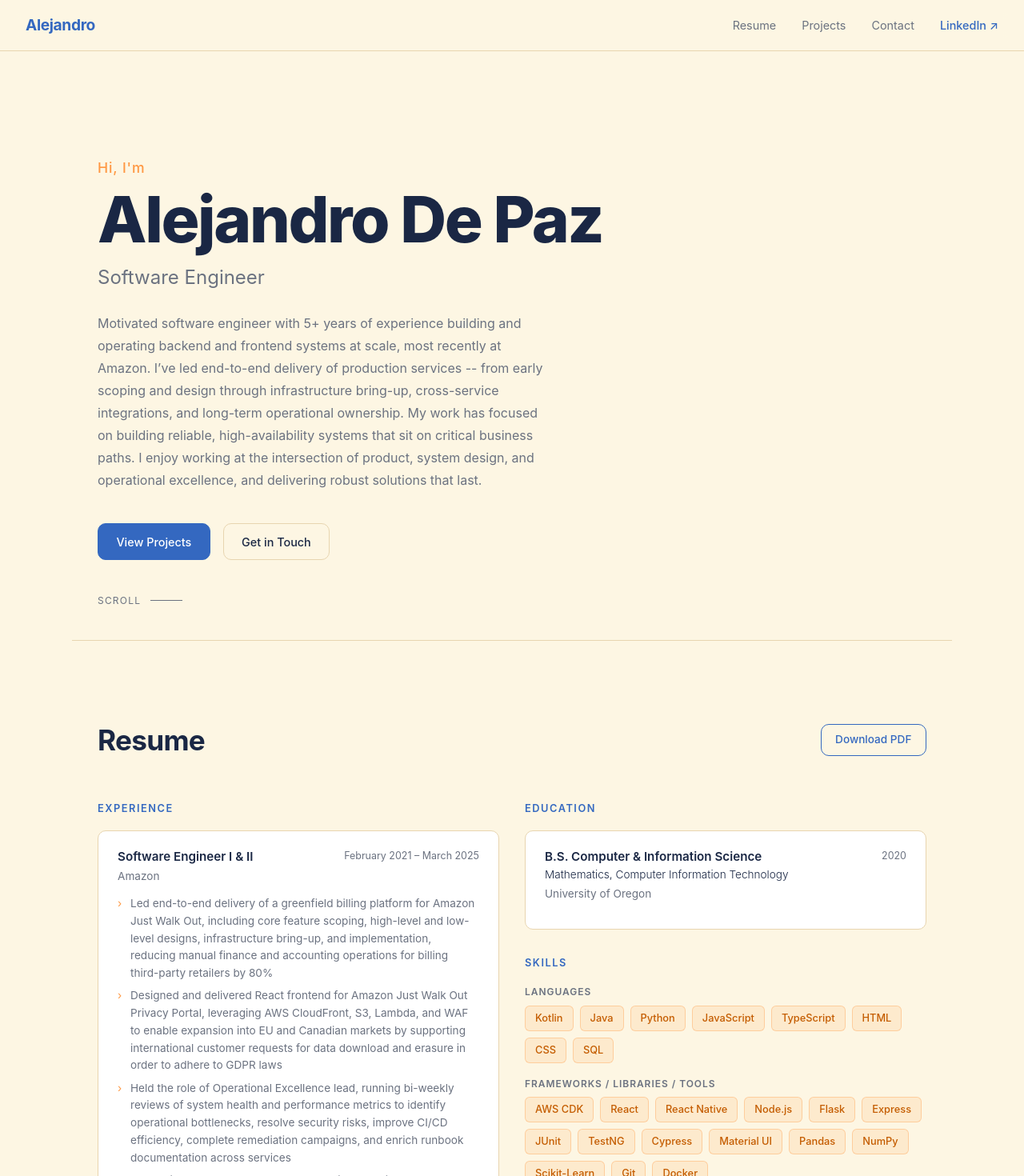
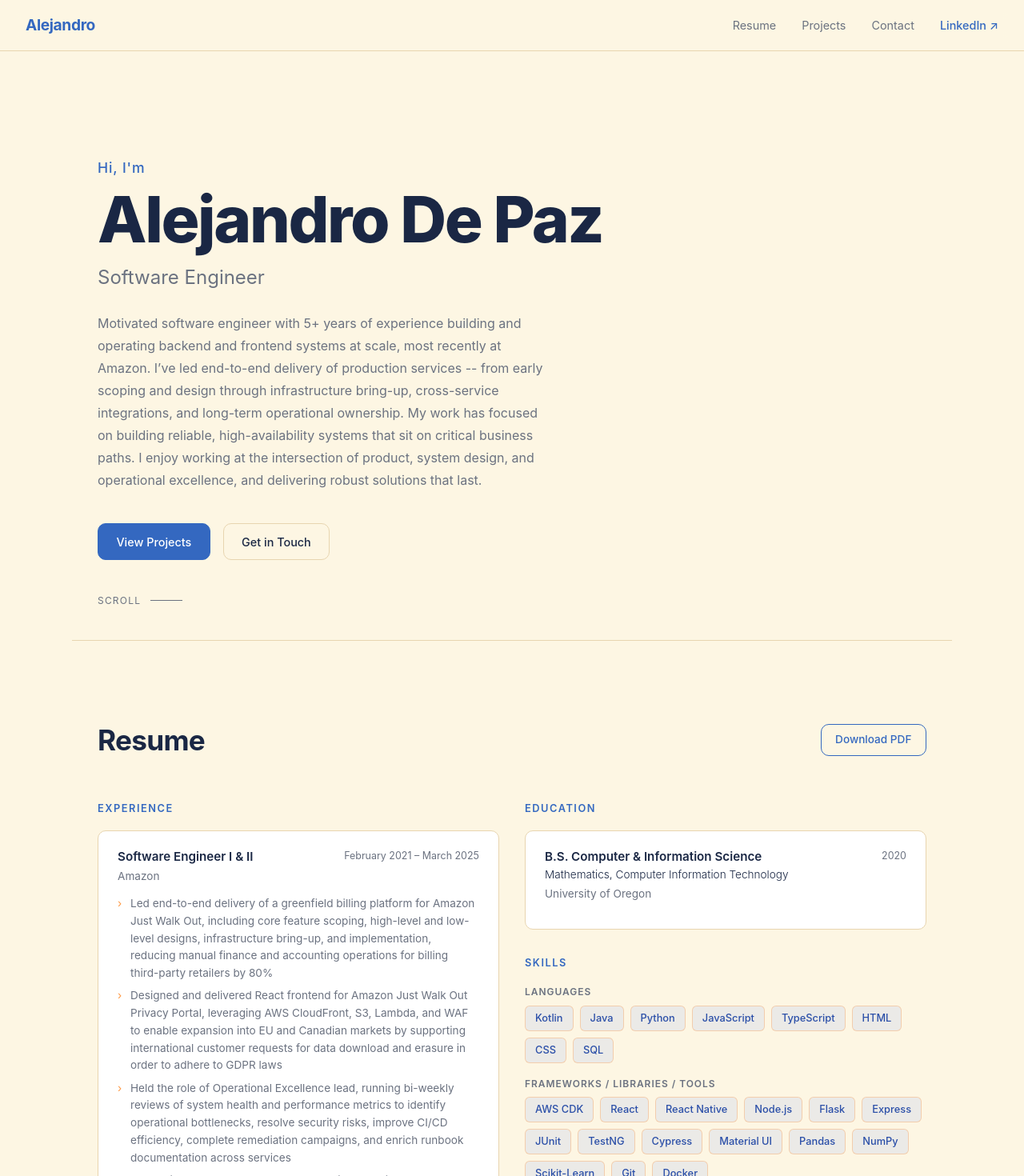
Before and after one commit to alejandrodepaz/personal-website, a React (Vite) app in the folder personal-website/: page / in a window 1280 px wide. Shown: the top 1470 px of the page at 80% size. Built offline with nearby package versions, Linux system fonts and the light colour scheme.

Commit message:
Update color styling and add animation feature for title

```diff
--- a/personal-website/src/App.css
+++ b/personal-website/src/App.css
@@ -101,10 +101,24 @@ main {
 
 .hero-greeting {
   font-size: 1.1rem;
-  color: var(--orange);
+  color: var(--accent);
   font-weight: 500;
   margin-bottom: 0.5rem;
   letter-spacing: 0.05em;
+}
+
+.hero-cursor {
+  display: inline-block;
+  width: 2px;
+  height: 0.85em;
+  background: var(--accent);
+  margin-left: 2px;
+  vertical-align: text-bottom;
+  animation: cursor-blink 0.75s step-end infinite;
+}
+
+@keyframes cursor-blink {
+  50% { opacity: 0; }
 }
 
 .hero-name {
@@ -324,8 +338,8 @@ main {
 }
 
 .skill-tag {
-  background: var(--orange-dim);
-  color: #C45C00;
+  background: rgba(134, 167, 252, 0.15);
+  color: #2B4FA8;
   border: 1px solid rgba(255, 152, 67, 0.35);
   border-radius: 6px;
   padding: 0.3rem 0.75rem;
--- a/personal-website/src/components/Hero.tsx
+++ b/personal-website/src/components/Hero.tsx
@@ -1,10 +1,28 @@
+import { useState, useEffect } from 'react'
 import { NAME, TAGLINE, BIO, EMAIL } from '../data'
 
+const GREETING = "Hi, I'm"
+
 export default function Hero() {
+  const [displayed, setDisplayed] = useState('')
+  const [showCursor, setShowCursor] = useState(true)
+
+  useEffect(() => {
+    if (displayed.length < GREETING.length) {
+      const t = setTimeout(() => setDisplayed(GREETING.slice(0, displayed.length + 1)), 80)
+      return () => clearTimeout(t)
+    }
+    const t = setTimeout(() => setShowCursor(false), 1500)
+    return () => clearTimeout(t)
+  }, [displayed])
+
   return (
     <section className="hero">
       <div className="hero-content">
-        <p className="hero-greeting">Hi, I'm</p>
+        <p className="hero-greeting">
+          {displayed}
+          {showCursor && <span className="hero-cursor" />}
+        </p>
         <h1 className="hero-name">{NAME}</h1>
         <p className="hero-tagline">{TAGLINE}</p>
         <p className="hero-bio">{BIO}</p>
```
Also changed, not shown: 1 other file (tests, documents, lock files or other folders).
